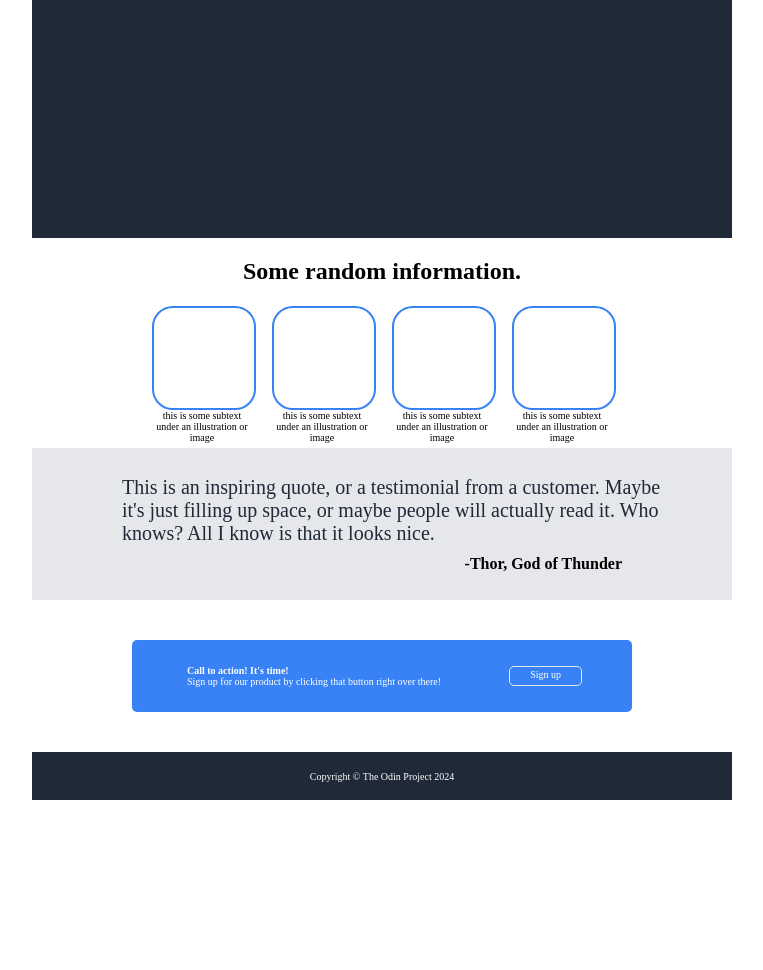
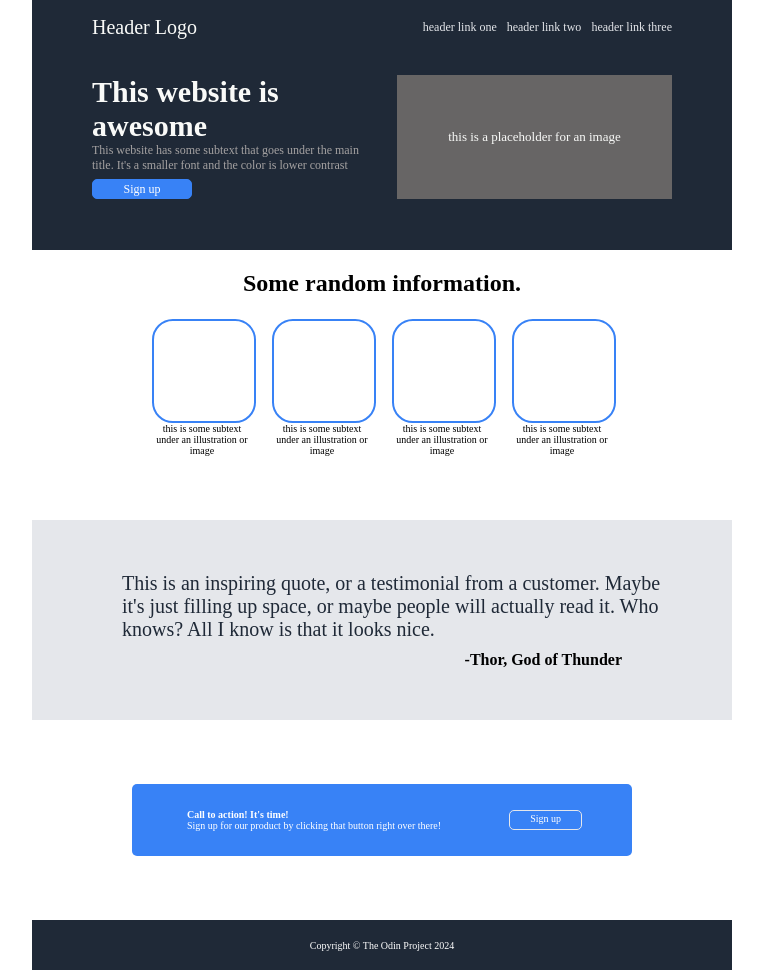
Before and after one commit to Andrew-Ih/landing_page, a plain HTML site: page index.html in a window 1280 px wide. Shown: the whole page, without its empty margins (258-1021 px from the left). Before the commit the page ends 800 px from the top, so only its background shows below. Drawn offline with Linux system fonts and the light colour scheme.

Commit message:
Update div One elements and add styling

```diff
--- a/index.html
+++ b/index.html
@@ -10,9 +10,24 @@
     <body>
 
         <div class="divOne">
-            <div class="header"></div>
-            <div class="left"></div>
-            <div class="img-holder"></div>
+            <div class="header">
+                <div class="logo">Header Logo</div>
+                <div class="links">
+                    <a href="url">header link one</a>
+                    <a href="url">header link two</a>
+                    <a href="url">header link three</a>
+                </div>
+            </div>
+
+            <div class="header2">
+                <div class="left">
+                    <div class="t1">This website is awesome</div>
+                    <div class="t2">This website has some subtext that goes under the main title.
+                        It's a smaller font and the color is lower contrast</div>
+                    <button class="signup">Sign up</button>
+                </div>
+                <div class="img-holder">this is a placeholder for an image</div>
+            </div>
         </div>
 
         <div class="divTwo">
--- a/styles.css
+++ b/styles.css
@@ -4,7 +4,6 @@ body {
     flex-direction: column;
     justify-content: center;
     align-items: center;
-    height: 100vh;
     margin: 0;
 }
 
@@ -13,16 +12,97 @@ body .divOne {
     background: #1F2937;
     height: 250px;
     width: 700px;
+    display: flex;
+    flex-direction: column;
+    gap: 20px;
 }
+
+.header {
+    display: flex;
+    align-items: center;
+    justify-content: space-between;
+    width: 600px;
+    padding: 0px 60px;
+}
+
+.logo {
+    color: #F9FAF8;
+    font-size: 20px;
+}
+
+.links {
+    display: flex;
+    gap: 10px;
+    padding: 20px;
+}
+
+.links a {
+    color: #E5E7EB;
+    font-size: 12px;
+    text-decoration: none;
+}
+
+.header2 {
+    display: flex;
+    width: 600px;
+    padding: 0px 60px;
+    gap: 30px;
+}
+
+.left {
+    display: flex;
+    flex-direction: column;
+    width: 300px;
+}
+
+.t1 {
+    font-size: 30px;
+    font-weight: bold;
+    font-family: 'Times New Roman';
+    color: #F9FAF8;
+    margin-bottom: 0px;
+}
+
+.t2 {
+    color: rgb(165, 162, 162);
+    font-size: 12px;
+    margin-bottom: 6px;
+}
+
+.signup {
+    width: 100px;
+    height: 20px;
+    border-radius: 5px;;
+    background-color: #3882F6;
+    margin-right: 50px;
+    text-align: center;
+    padding: 2px 20px;
+    padding-bottom: 15px;
+    color: white;
+    font-size: 12px;
+    font-family: 'Times New Roman';
+    border: 1px solid #3882F6;
+}
+
+.img-holder {
+    color: #F9FAF8;
+    background-color: rgb(103, 101, 101);
+    display: flex;
+    width: 300px;
+    font-size: 13px;
+    margin-right: 20px;
+    align-items: center;
+    justify-content: center;
+}
+
+
 /* div Two objects */
 .divTwo {
     background: white;
-    height: 25%;
+    height: 250px;
     width: 700px;
     display: flex;
-    /* flex: 1; */
     flex-direction: column;
-    /* justify-content: center; */
     align-items: center;
     padding-top: 20px;
 }
@@ -46,7 +126,6 @@ body .divOne {
     width: 100px;
     border: 2px solid #3882F6;
     border-radius: 20%;
-    /* margin-left: 10px; */
 }
 
 .text {
@@ -62,18 +141,15 @@ body .divOne {
 /* div Three objects */
 .divThree {
     background: #E5E7EB;
-    height: 20%;
+    height: 200px;
     width: 700px;
     display: flex;
-    /* flex:  1; */
-    /* align-items: center; */
     justify-content: center;
     flex-direction: column;
 }
 
 .quote {
     display: flex;
-    /* flex: 1; */
     font-size: 20px;
     width: 550px;
     font-family: 'light italic';
@@ -95,7 +171,7 @@ body .divOne {
 /* div Four objects */
 .divFour {
     background: white;
-    height: 20%;
+    height: 200px;
     width: 700px;
     display: flex;
     align-items: center;
```
